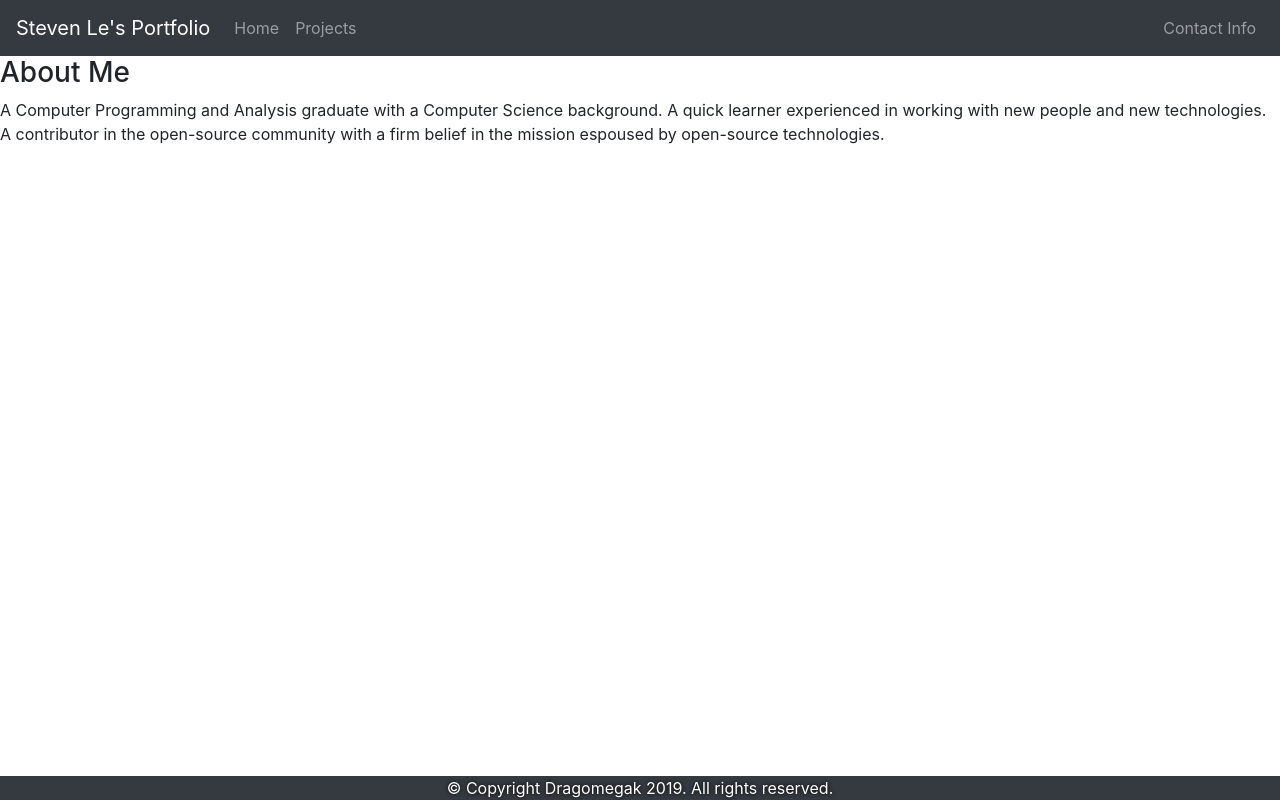
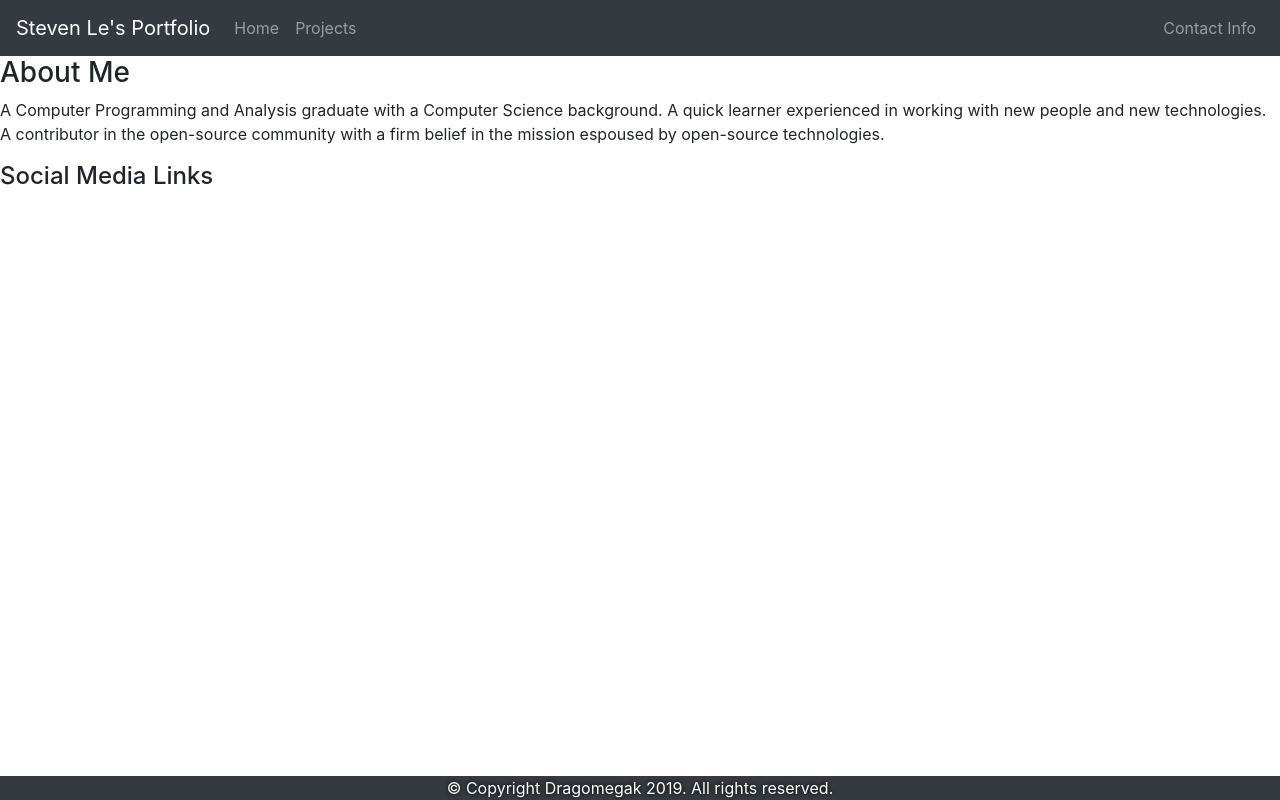
Before and after one commit to Dragomegak/mainWebsiteReact, a React (Create React App) app: page /#/ in a window 1280 px wide. Built offline with nearby package versions, Linux system fonts and the light colour scheme.

Commit message:
Added basic text to home page

```diff
--- a/src/components/home.jsx
+++ b/src/components/home.jsx
@@ -1,16 +1,16 @@
 import React from 'react';
+
 import { Component, Fragment } from 'react';
+
 
 const home = () => {
     return (
-        <Fragment>
-        <div class= "mission-quote">
-            <h3>About Me</h3>
-            <p>
-                A Computer Programming and Analysis graduate with a Computer Science background. A quick learner experienced in working with new people and new technologies. A contributor in the open-source community with a firm belief in the mission espoused by open-source technologies.
-            </p>
-        </div>
-        </Fragment>
+        <React.Fragment>
+            <h3 class="mission-quote">About Me</h3>
+            <p class="mission-quote">A Computer Programming and Analysis graduate with a Computer Science background. A quick learner experienced in working with new people and new technologies. A contributor in the open-source community with a firm belief in the mission espoused by open-source technologies.</p>
+            <h4 class="social-media-text">Social Media Links</h4>
+
+        </React.Fragment>
     );
 }
 
```
